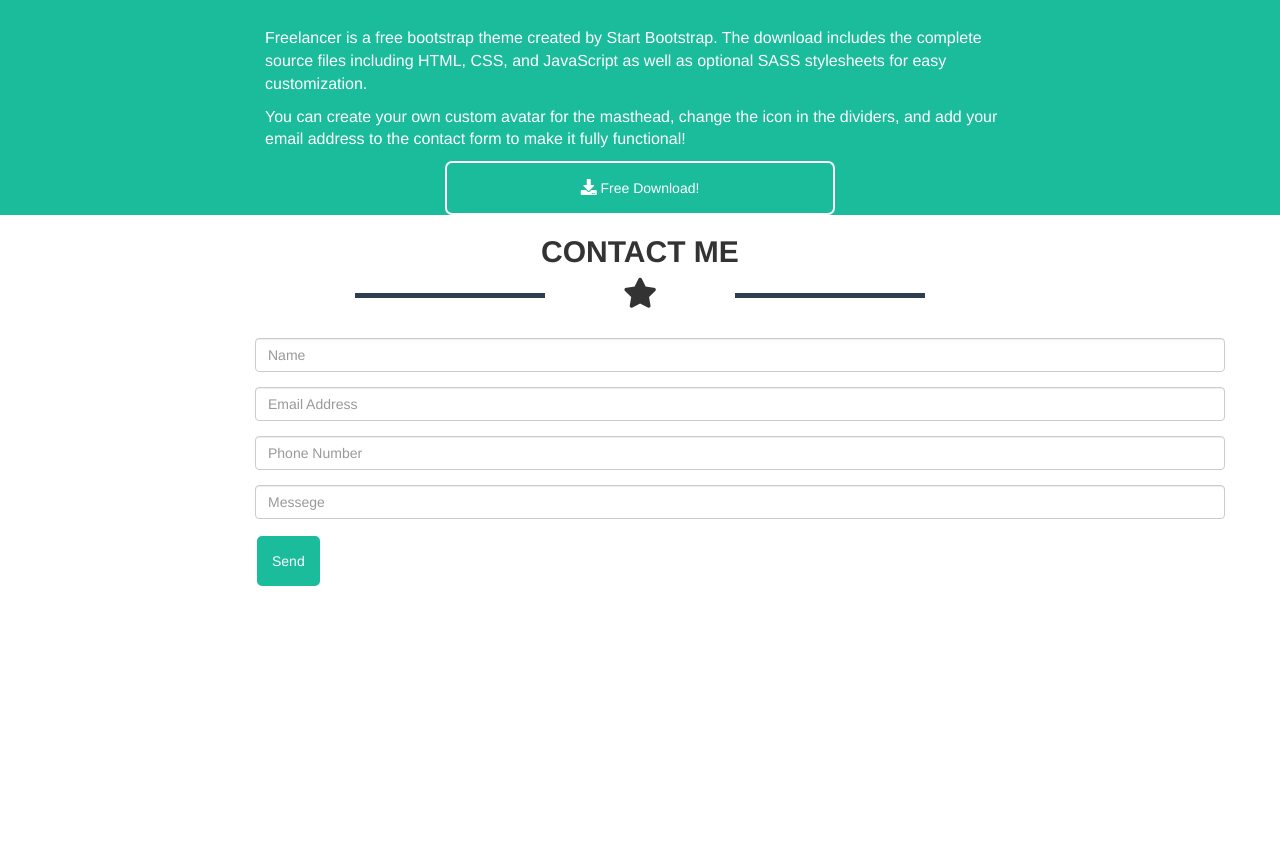
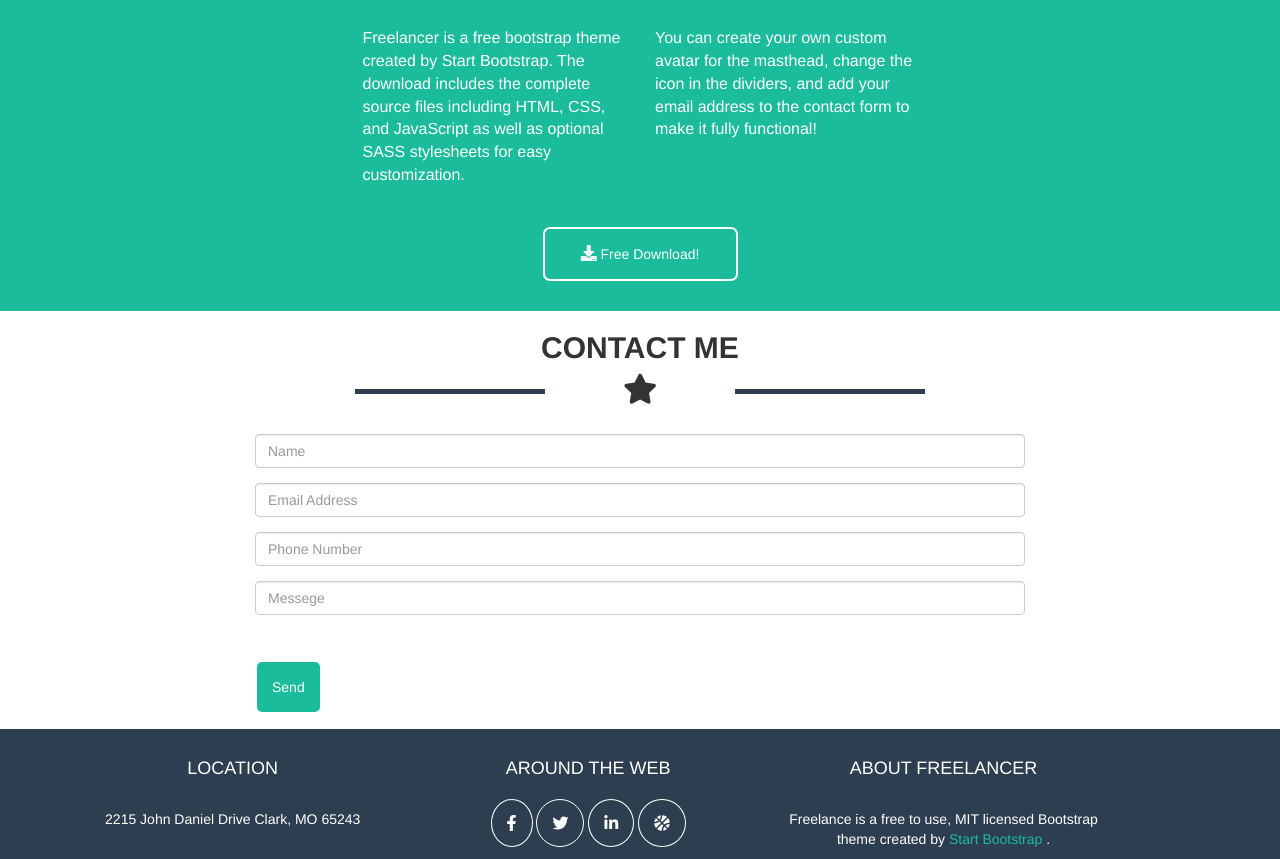
Before and after one commit to MGF2/html-css-bootstrap-freelancer, a plain HTML site: page index.html in a window 1280 px wide. Shown: the part 1554-2413 px from the top of the page. Before the commit the page ends 2157 px from the top, so only its background shows below. Drawn offline with nearby package versions, Linux system fonts and the light colour scheme.

Commit message:
responsive fixed

```diff
--- a/css/style.css
+++ b/css/style.css
@@ -24,7 +24,7 @@ ul li {
   padding-left: 5px;
 }
 
-.row a{
+ header .row a{
   text-decoration: none;
   color: white;
   font-size: 16px;
@@ -120,6 +120,8 @@ section button {
   background-color: #1abc9c;
   border: 2px solid white;
   border-radius: 7px;
+  margin-bottom: 30px;
+  margin-top: 30px;
 }
 
 section button i{
@@ -133,3 +135,31 @@ section .row button {
   border: 2px solid white;
   border-radius: 7px;
 }
+
+footer h4 {
+  text-transform: uppercase;
+  color: white;
+  margin-top: 30px;
+}
+
+footer p {
+  color: white;
+  margin-top: 30px;
+}
+
+footer a {
+  color: #1abc9c;
+}
+
+footer i {
+  color: white;
+  padding: 15px;
+  border: 1px solid white;
+  border-radius: 70%;
+  font-size: 16px;
+  margin-top: 10px;
+}
+
+footer .row {
+  float: left;
+}
--- a/index.html
+++ b/index.html
@@ -80,13 +80,13 @@
           </div>
         </div>
         <div class="row">
-          <div class="col-xs-8 col-xs-offset-2">
+          <div class="col-xs-8 col-xs-offset-2 col-md-3 col-md-offset-3">
             <p>Freelancer is a free bootstrap theme created by Start Bootstrap. The download includes the complete source files including HTML, CSS, and JavaScript as well as optional SASS stylesheets for easy customization.</p>
           </div>
-          <div class="col-xs-8 col-xs-offset-2">
+          <div class="col-xs-8 col-xs-offset-2 col-md-3 col-md-offset-0">
             <p>You can create your own custom avatar for the masthead, change the icon in the dividers, and add your email address to the contact form to make it fully functional!</p>
           </div>
-          <button class="col-xs-4 col-xs-offset-4" type="button" name="button"><i class="fas fa-download"></i> Free Download!</button>
+          <button class="col-xs-4 col-xs-offset-4 col-md-2 col-md-offset-5 col-lg-2 col-lg-offset-5" type="button" name="button"><i class="fas fa-download"></i> Free Download!</button>
         </div>
       </div>
     </section>
@@ -106,25 +106,25 @@
           <form class="form-horizontal">
             <div class="form-group">
               <label for="inputName" class="col-sm-2 control-label"></label>
-                <div class="col-sm-10">
+                <div class="col-sm-8">
                   <input type="name" class="form-control" id="inputName" placeholder="Name">
                 </div>
              </div>
              <div class="form-group">
                <label for="inputEmail" class="col-sm-2 control-label"></label>
-                 <div class="col-sm-10">
+                 <div class="col-sm-8">
                    <input type="email" class="form-control" id="inputEmail" placeholder="Email Address">
                  </div>
              </div>
              <div class="form-group">
                <label for="inputPhone" class="col-sm-2 control-label"></label>
-                 <div class="col-sm-10">
+                 <div class="col-sm-8">
                   <input type="phone" class="form-control" id="inputPhone" placeholder="Phone Number">
                  </div>
              </div>
              <div class="form-group">
                <label for="inputMessege" class="col-sm-2 control-label"></label>
-                 <div class="col-sm-10">
+                 <div class="col-sm-8">
                    <input type="messege" class="form-control" id="inputMessege" placeholder="Messege">
                  </div>
              </div>
@@ -133,14 +133,30 @@
                  <button type="send" class="btn btn-default">Send</button>
                </div>
              </div>
-        </form>
+         </form>
         </div>
       </div>
     </section>
   </main>
-  <footer class="container fluid bgsecblue">
+  <footer class="container-fluid bgsecblue">
     <div class="container">
-
+      <div class="row text-center">
+        <div class="col-xs-6 col-xs-offset-3 col-md-4 col-md-offset-0">
+          <h4>location</h4>
+          <p>2215 John Daniel Drive Clark, MO 65243</p>
+        </div>
+        <div class="col-xs-6 col-xs-offset-3 col-md-4 col-md-offset-0">
+          <h4>around the web</h4>
+          <i class="fab fa-facebook-f"></i>
+          <i class="fab fa-twitter"></i>
+          <i class="fab fa-linkedin-in"></i>
+          <i class="fas fa-basketball-ball"></i>
+        </div>
+        <div class="col-xs-6 col-xs-offset-3 col-md-4 col-md-offset-0">
+          <h4>about freelancer</h4>
+          <p>Freelance is a free to use, MIT licensed Bootstrap theme created by <a href="#">Start Bootstrap</a> .</p>
+        </div>
+      </div>
     </div>
   </footer>
   </body>
```
